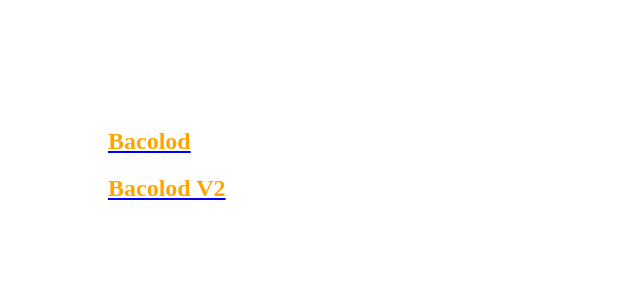
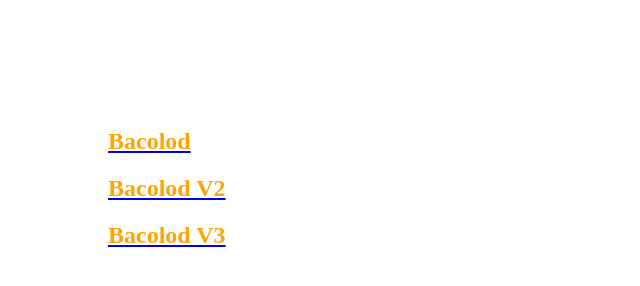
Before and after one commit to nathcodingworld/gohotels-staging, a plain HTML site: page index.html in a window 1280 px wide. Shown: the whole page, without its empty margins (0-640 px from the left). Drawn offline with Linux system fonts and the light colour scheme.

Commit message:
add v3 link

```diff
--- a/index.html
+++ b/index.html
@@ -17,6 +17,7 @@
     <div class="links">
         <a href="/bacolod"><h2>Bacolod</h2></a>
         <a href="/bacolod/versiontwo.html"><h2>Bacolod V2</h2></a>
+        <a href="/bacolod/versionthree.html"><h2>Bacolod V3</h2></a>
     </div>
 </body>
 </html>
```
